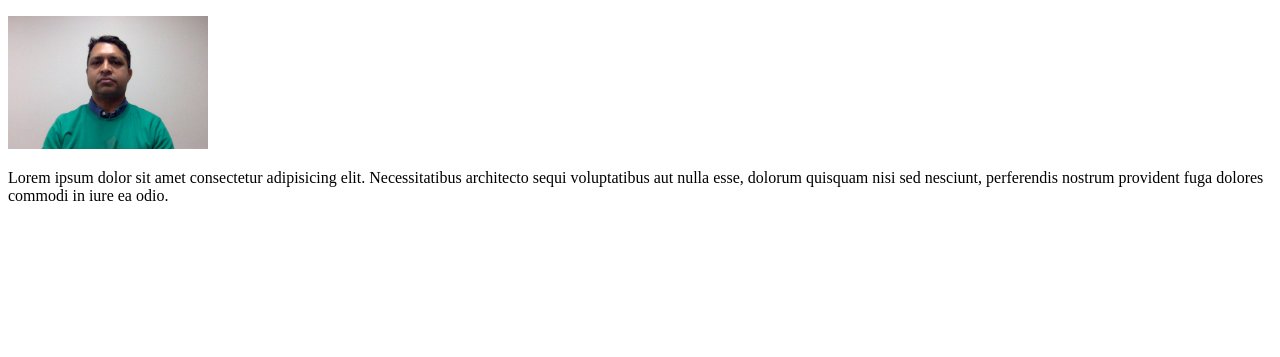
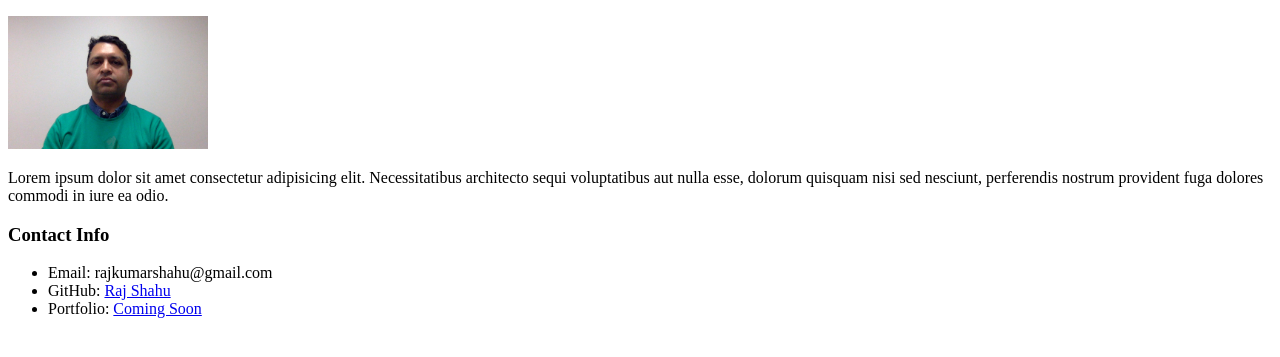
Before and after one commit to rajkumarshahu/day-2, a plain HTML site: page index.html in a window 1280 px wide. Shown: the part 105-462 px from the top of the page. Drawn offline with Linux system fonts and the light colour scheme.

Commit message:
contact info added

```diff
--- a/index.html
+++ b/index.html
@@ -11,5 +11,12 @@
     <h3>Raj Kumar Shahu</h3>
     <img src="raj-photo.jpg" alt="raj-photo" width="200px">
     <p>Lorem ipsum dolor sit amet consectetur adipisicing elit. Necessitatibus architecto sequi voluptatibus aut nulla esse, dolorum quisquam nisi sed nesciunt, perferendis nostrum provident fuga dolores commodi in iure ea odio.</p>
+
+    <h3>Contact Info</h3>
+    <ul>
+        <li>Email: rajkumarshahu@gmail.com</li>
+        <li>GitHub: <a href="https://github.com/rajkumarshahu">Raj Shahu</a></li>
+        <li>Portfolio: <a href="#">Coming Soon</a> </li>
+    </ul>
 </body>
 </html>
```
